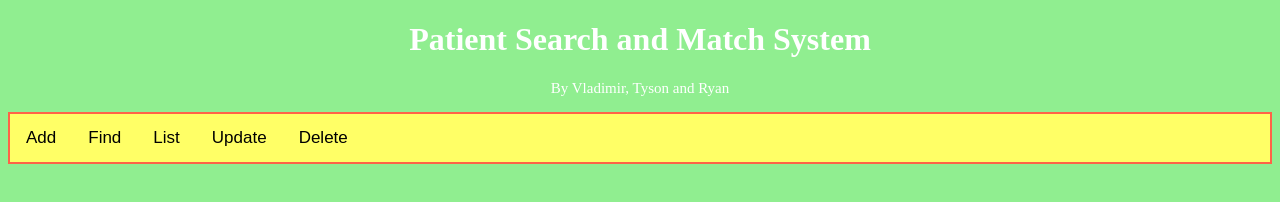
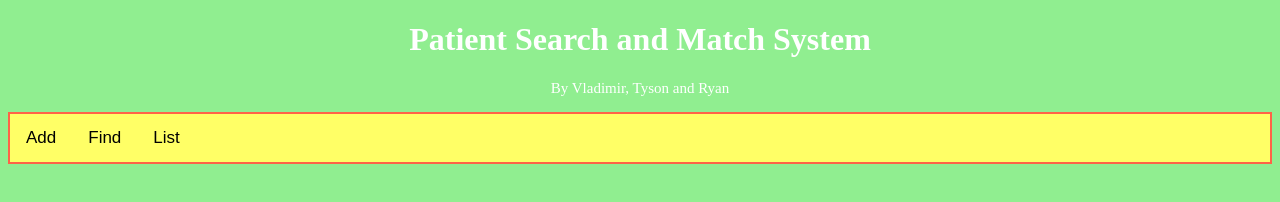
Before and after one commit to Vladimito/Patient-Search-and-Match-System, a website: page view/index.html in a window 1280 px wide. Drawn offline with nearby package versions, Linux system fonts and the light colour scheme.

Commit message:
Update index.html
Removed unneeded buttons

```diff
--- a/view/index.html
+++ b/view/index.html
@@ -13,8 +13,6 @@
         <button class="tablinks">Add</button>
         <button class="tablinks">Find</button>
         <button id="btn-list-all" class="tablinks">List</button>
-        <button class="tablinks">Update</button>
-        <button class="tablinks">Delete</button>
       </div>
 
 	  <div id="add-patient-tab" class="tabcontent">
```
